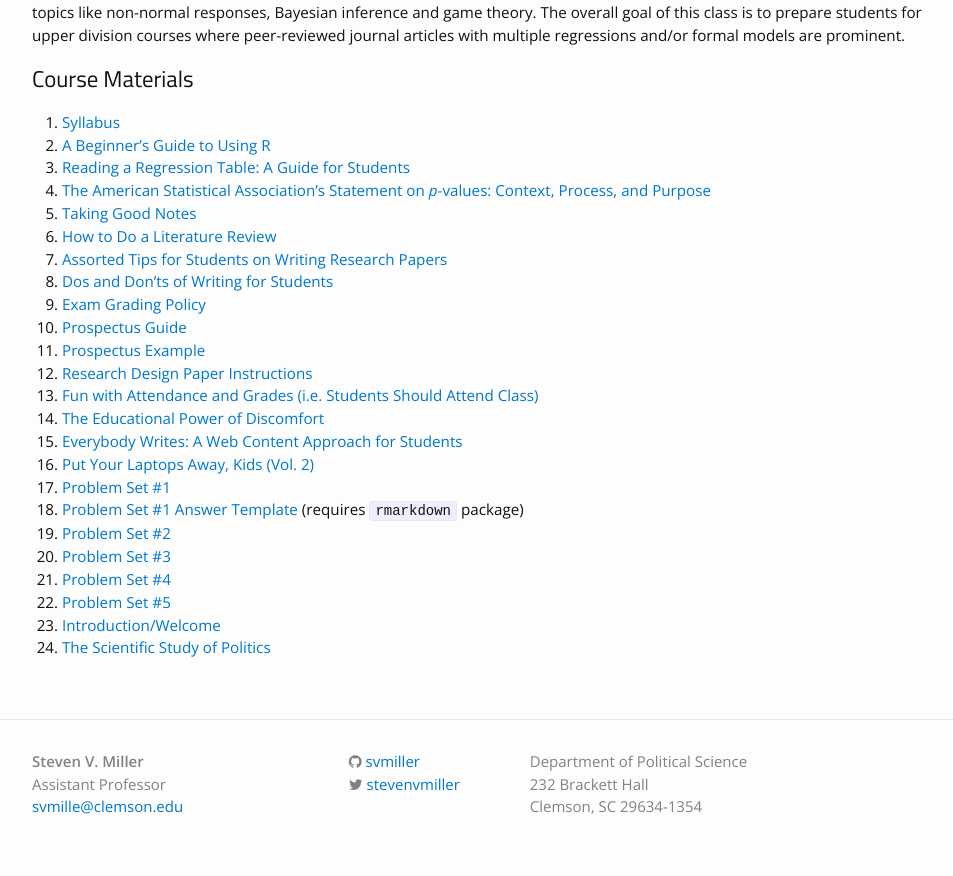
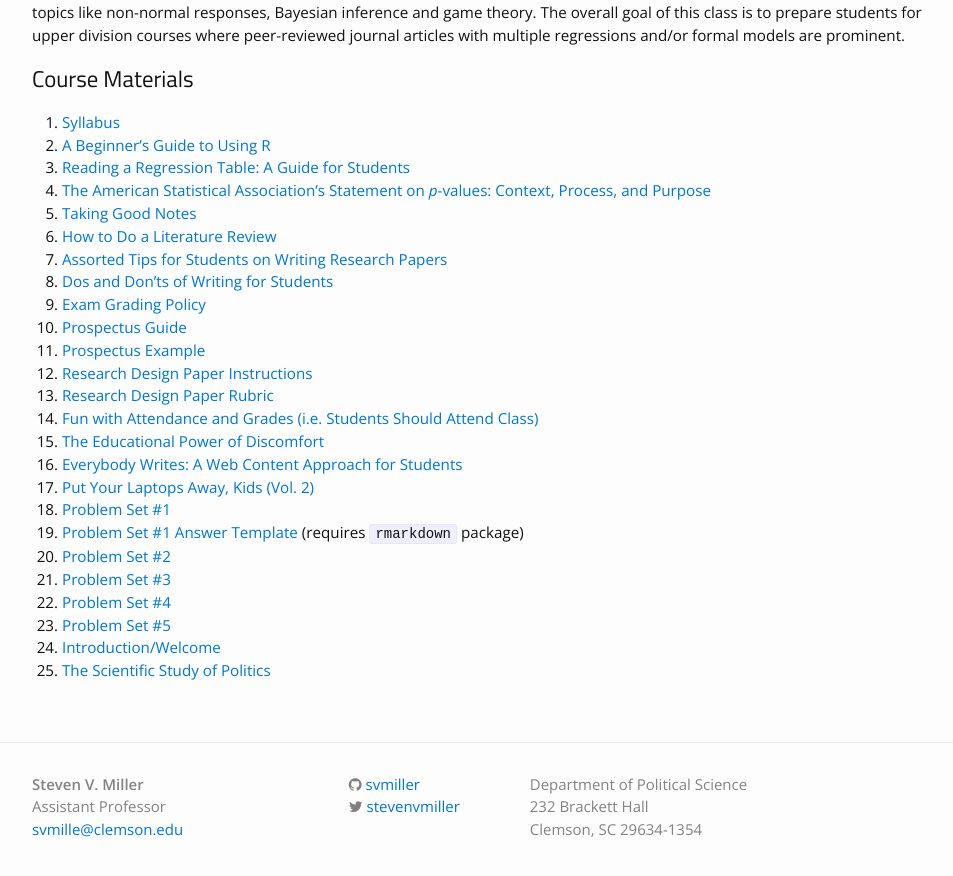
Before and after one commit to svmiller/svmiller.github.io, a Jekyll site: the page built from teaching/posc-3410.md, in a window 1280 px wide and 900 px high, scrolled down 586 px. Shown: the top 876 px of the window, without its empty margins (163-1116 px from the left). Built offline with Jekyll 4.4.1, drawn with Linux system fonts in a browser that asks for light colours; nearby versions of some CDN libraries; some web fonts are replaced.

Commit message:
add paper rubric

```diff
--- a/teaching/posc-3410.md
+++ b/teaching/posc-3410.md
@@ -22,18 +22,19 @@ Both students and scholars alike are in political science as a result of their k
 10. [Prospectus Guide](https://www.dropbox.com/s/i2vzzg0vmy6ppw4/posc3410-prospectus-guide.pdf)
 11. [Prospectus Example](https://www.dropbox.com/s/swrs77jawpxpec8/posc3410-prospectus-example.pdf?dl=0)
 12. [Research Design Paper Instructions](https://www.dropbox.com/s/qhv4d4pjsk2rxgt/posc3410-research-design-paper-instructions.pdf?dl=0)
-13. [Fun with Attendance and Grades (i.e. Students Should Attend Class)](http://svmiller.com/blog/2016/05/fun-with-attendance-grades/)
-14. [The Educational Power of Discomfort](http://svmiller.com/blog/2016/05/educational-power-discomfort/)
-15. [Everybody Writes: A Web Content Approach for Students](http://svmiller.com/blog/2016/05/everybody-writes-academic/)
-16. [Put Your Laptops Away, Kids (Vol. 2)](http://svmiller.com/blog/2016/05/put-your-laptops-away-2/)
-17. [Problem Set #1](https://www.dropbox.com/s/q3t37raz6alh3u8/posc3410-hw1.pdf?dl=0)
-18. [Problem Set #1 Answer Template](https://www.dropbox.com/s/dbrnzh67ozsje29/posc3410-hw1-answer-template.Rmd?dl=0) (requires `rmarkdown` package)
-19. [Problem Set #2](https://www.dropbox.com/s/4fp0hozux8ova9y/posc3410-hw2.pdf?dl=0)
-20. [Problem Set #3](https://www.dropbox.com/s/3cyi4akuznp8efa/posc3410-hw3.pdf?dl=0)
-21. [Problem Set #4](https://www.dropbox.com/s/wosdpa2yh3svyl4/posc3410-hw4.pdf?dl=0)
-22. [Problem Set #5](https://www.dropbox.com/s/xydln5cgce908zw/posc3410-hw5.pdf?dl=0)
-23. [Introduction/Welcome](https://www.dropbox.com/s/baratz98onphaa3/posc3410-lecture-syllabus-day.pdf?dl=0)
-24. [The Scientific Study of Politics](https://www.dropbox.com/s/n4pctbwsmrlh5hm/posc3410-lecture-scientific-study-of-politics.pdf?dl=0)
+13. [Research Design Paper Rubric](https://www.dropbox.com/s/nps9cw9b6e94vlh/posc3410-research-design-paper-rubric.pdf?dl=0)
+14. [Fun with Attendance and Grades (i.e. Students Should Attend Class)](http://svmiller.com/blog/2016/05/fun-with-attendance-grades/)
+15. [The Educational Power of Discomfort](http://svmiller.com/blog/2016/05/educational-power-discomfort/)
+16. [Everybody Writes: A Web Content Approach for Students](http://svmiller.com/blog/2016/05/everybody-writes-academic/)
+17. [Put Your Laptops Away, Kids (Vol. 2)](http://svmiller.com/blog/2016/05/put-your-laptops-away-2/)
+18. [Problem Set #1](https://www.dropbox.com/s/q3t37raz6alh3u8/posc3410-hw1.pdf?dl=0)
+19. [Problem Set #1 Answer Template](https://www.dropbox.com/s/dbrnzh67ozsje29/posc3410-hw1-answer-template.Rmd?dl=0) (requires `rmarkdown` package)
+20. [Problem Set #2](https://www.dropbox.com/s/4fp0hozux8ova9y/posc3410-hw2.pdf?dl=0)
+21. [Problem Set #3](https://www.dropbox.com/s/3cyi4akuznp8efa/posc3410-hw3.pdf?dl=0)
+22. [Problem Set #4](https://www.dropbox.com/s/wosdpa2yh3svyl4/posc3410-hw4.pdf?dl=0)
+23. [Problem Set #5](https://www.dropbox.com/s/xydln5cgce908zw/posc3410-hw5.pdf?dl=0)
+24. [Introduction/Welcome](https://www.dropbox.com/s/baratz98onphaa3/posc3410-lecture-syllabus-day.pdf?dl=0)
+25. [The Scientific Study of Politics](https://www.dropbox.com/s/n4pctbwsmrlh5hm/posc3410-lecture-scientific-study-of-politics.pdf?dl=0)
 
 <!--
 23. [Introduction/Welcome](https://www.dropbox.com/s/baratz98onphaa3/posc3410-lecture-syllabus-day.pdf?dl=0)
```
